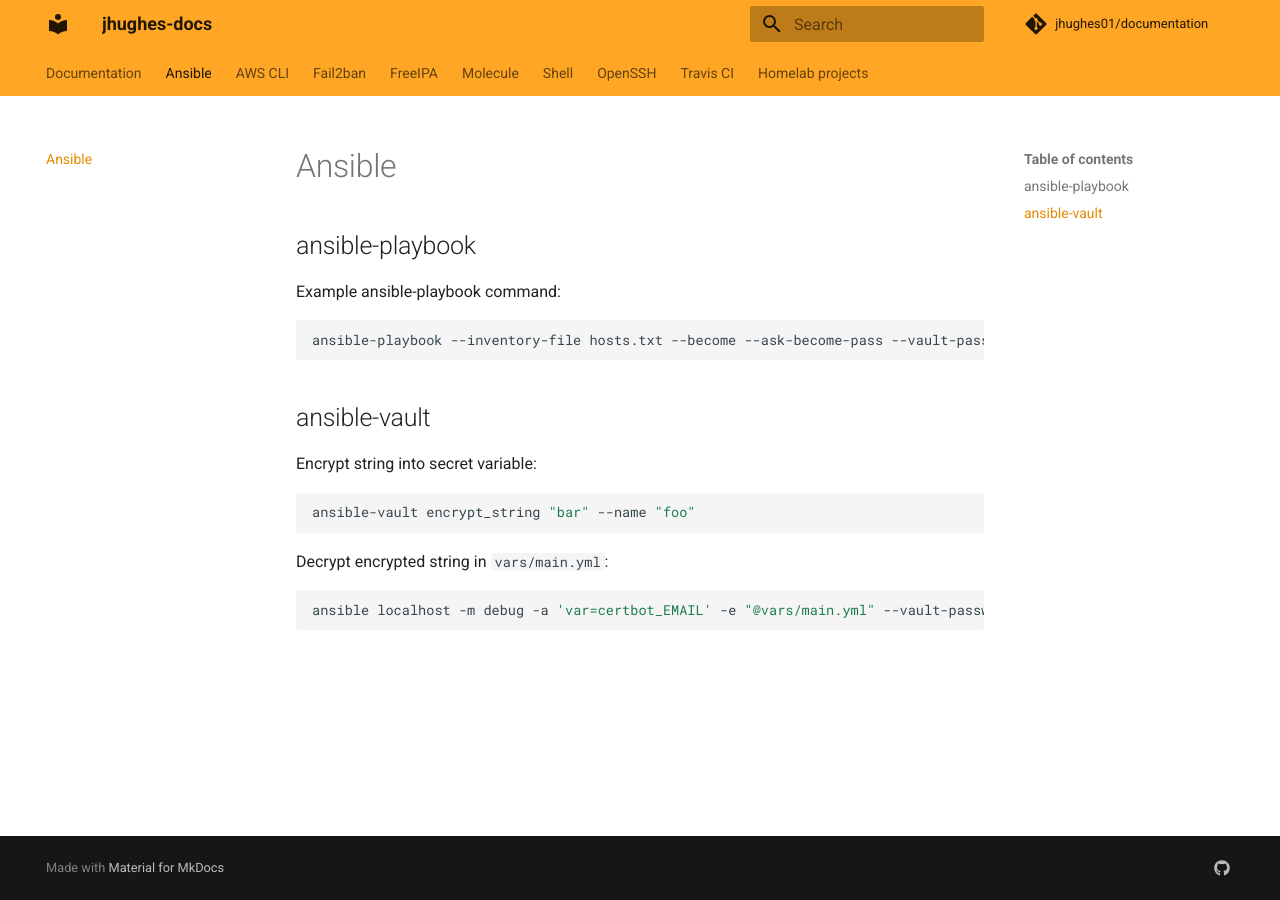
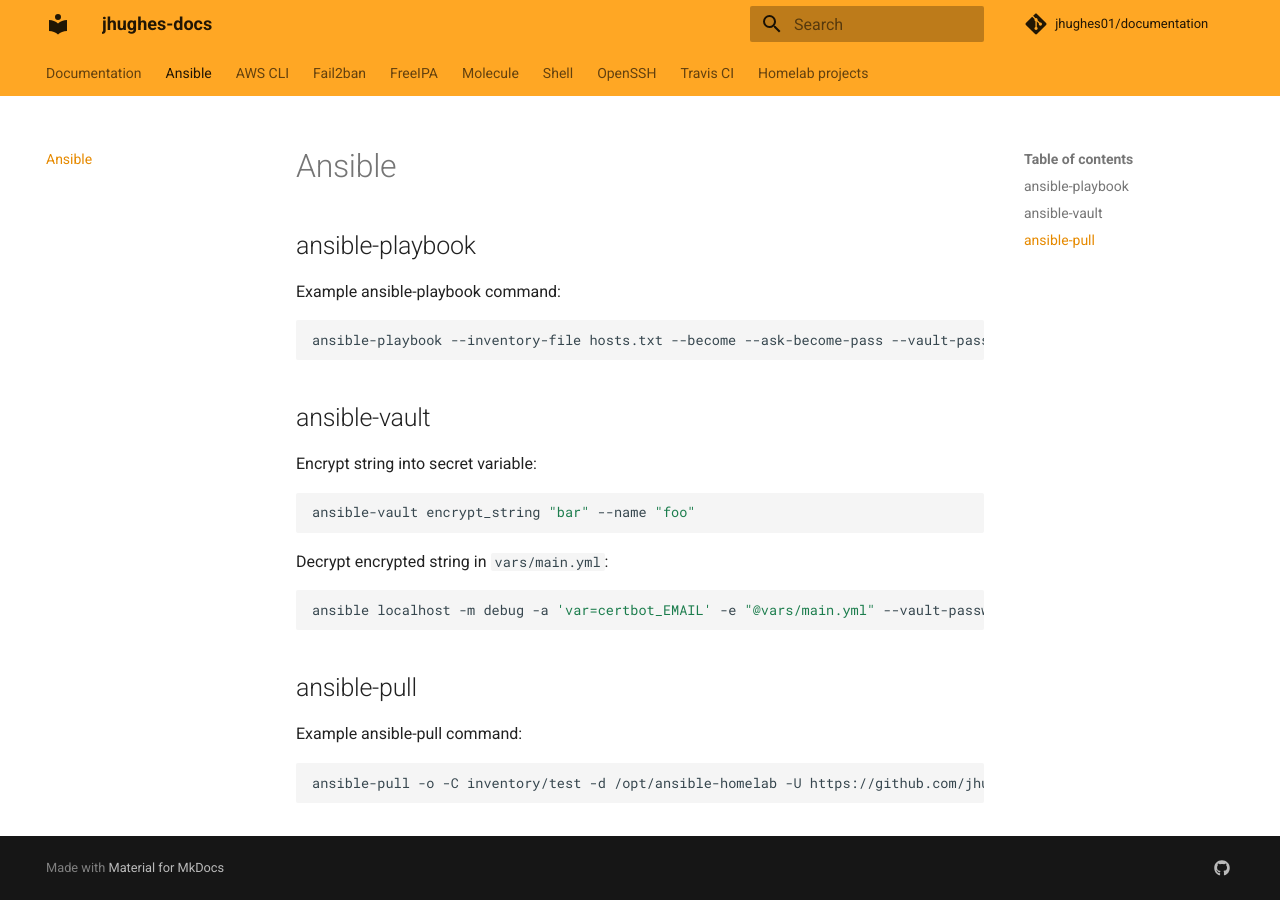
Before and after one commit to jackson-hughes/documentation, an MkDocs documentation site: the page built from docs/ansible.md, in a window 1280 px wide. Built offline with MkDocs 1.6.1 and Material for MkDocs 9.7.7, drawn with Linux system fonts in a browser that asks for light colours; comment, search, counter and statistics services are not loaded.

Commit message:
Added ansible-pull section

````diff
--- a/docs/ansible.md
+++ b/docs/ansible.md
@@ -18,3 +18,10 @@ Decrypt encrypted string in `vars/main.yml`:
 ```bash
 ansible localhost -m debug -a 'var=certbot_EMAIL' -e "@vars/main.yml" --vault-password-file ~/.ANSIBLE_VAULT_PASSWORD
 ```
+
+## ansible-pull
+
+Example ansible-pull command:
+```bash
+ansible-pull -o -C inventory/test -d /opt/ansible-homelab -U https://github.com/jhughes01/ansible-homelab.git
+```
````
